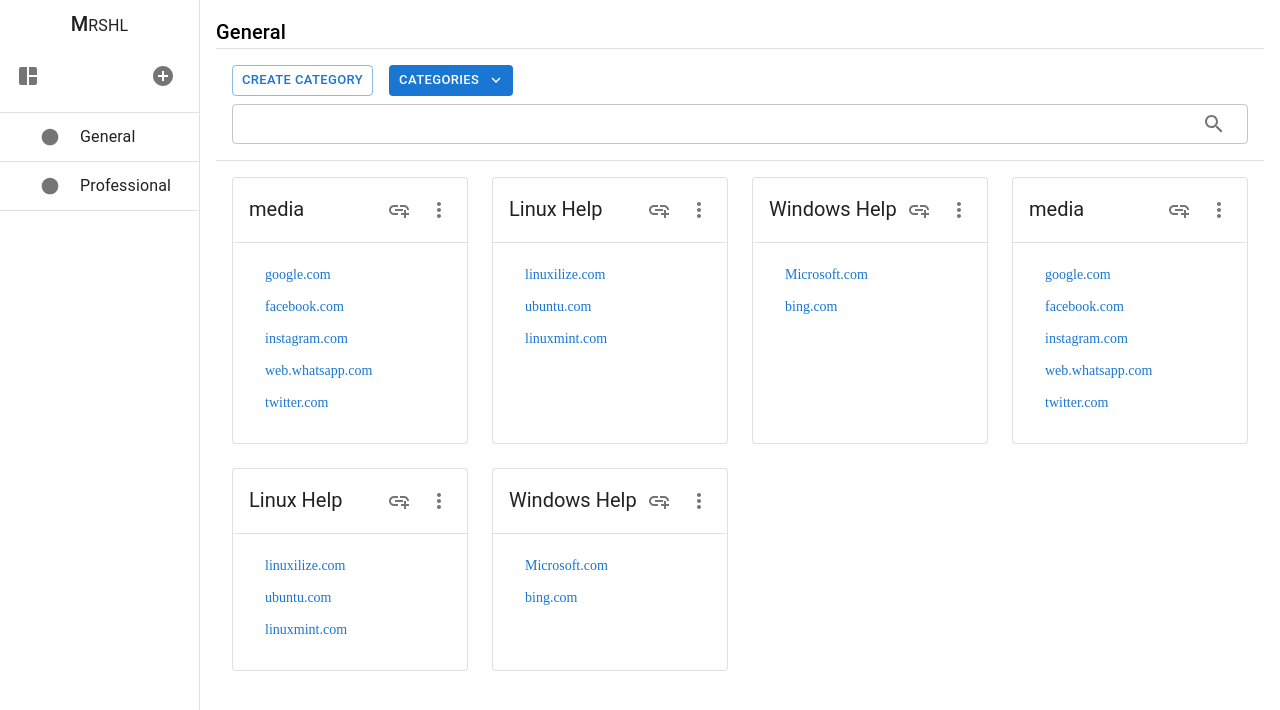
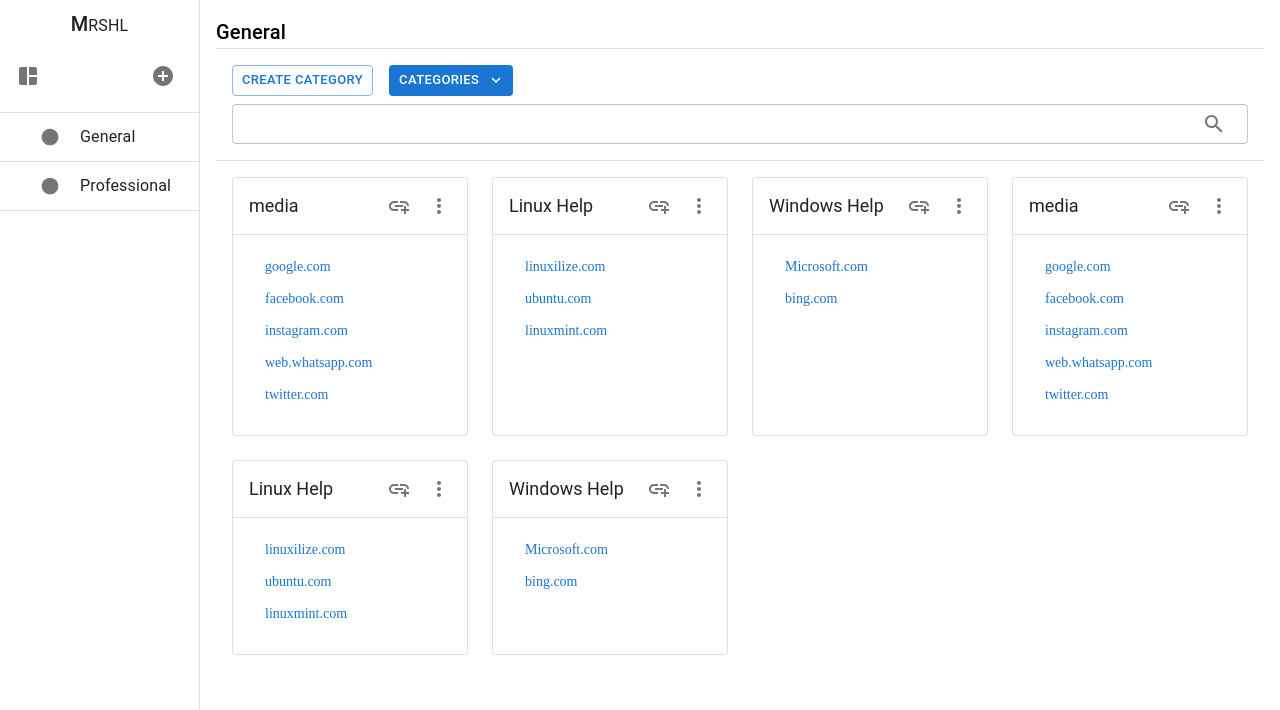
Before and after one commit to Arslan-Soomro/Mrshl-1, a React app: page / in a window 1280 px wide. Shown: the top 710 px of the page. Built offline with nearby package versions, Linux system fonts and the light colour scheme; the HTML template or start-up script is replaced by a standard one.

Commit message:
Decreased  Font Size

```diff
--- a/src/components/Cardslist.tsx
+++ b/src/components/Cardslist.tsx
@@ -8,6 +8,8 @@
 }
 
 const Cardslist = ({ cats } : props) => {
+
+    //TODO Sort Cards Before Displaying
 
     return (
         <Grid container rowSpacing={3} columnSpacing={3} justifyContent={{sx: "center", sm: 'flex-start'}} alignItems="stretch" sx={{p: 2}}>
--- a/src/components/Ccard.tsx
+++ b/src/components/Ccard.tsx
@@ -18,8 +18,8 @@
 const Ccard = ({ cardTitle,  links } : props) => {
 
   return (
-    <Card variant="outlined" sx={{height: 1,}}>
-      <CardHeader title={cardTitle} titleTypographyProps={{ fontSize: 20 }} action={
+    <Card variant="outlined" sx={{height: 1}}>
+      <CardHeader sx={{px: 2, py: 1.5}} title={cardTitle} titleTypographyProps={{ fontSize: 18 }} action={
           <Box sx={{display: 'flex'}}>
               <IconButton>
                 <AddLinkIcon />
--- a/src/components/Csidebar.tsx
+++ b/src/components/Csidebar.tsx
@@ -7,7 +7,7 @@
 
 const styles = {
     drawerWidth : {
-        xs: 55  ,
+        xs: 65  ,
         sm: 200,
     },
 
--- a/src/components/FormDialog.tsx
+++ b/src/components/FormDialog.tsx
@@ -47,7 +47,7 @@
         </DialogContent>
         <DialogActions>
           <Button onClick={handleClose}>Cancel</Button>
-          <Button onClick={btnAction}>{btnText}</Button>
+          <Button onClick={() => {btnAction(); handleClose()}}>{btnText}</Button>
         </DialogActions>
       </Dialog>
     </div>
```
